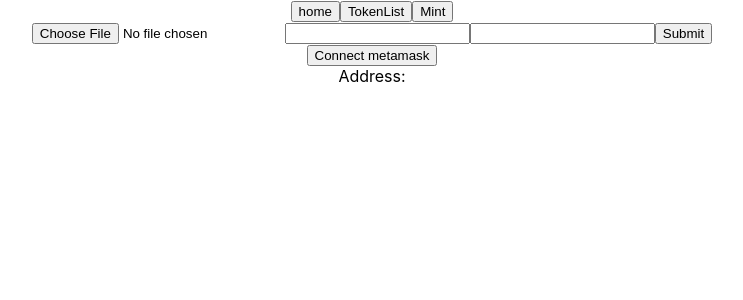
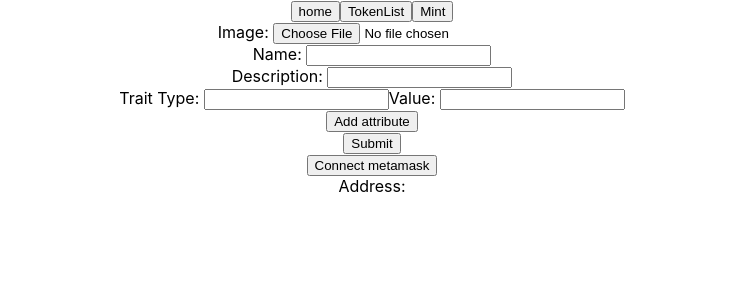
Before and after one commit to codestates/beb-03-GroundY, a React (Create React App) app in the folder opensea-project/: page /mint in a window 1280 px wide. Shown: the top 300 px of the page, without its empty margins (268-1011 px from the left). Built offline with nearby package versions, Linux system fonts and the light colour scheme.

Commit message:
Finish minting page

```diff
--- /dev/null
+++ b/opensea-project/src/components/MintForm/Attribute/Attribute.js
@@ -0,0 +1,24 @@
+import React from 'react';
+
+const Attribute = ({attributeValues, handleAttribute, addAttribute, removeAttribute}) => {
+  return (
+	<div>
+	  {attributeValues.map((el, idx) => (
+		<div key={idx} >
+		  <label>Trait Type: </label>
+		  <input type='text' name='trait_type' value={el.trait_type || ''} onChange={(e) => {handleAttribute(e, idx);}} />
+		  <label>Value: </label>
+		  <input type='text' name='value' value={el.value || ''} onChange={(e) => {handleAttribute(e, idx);}} />
+		  {
+			idx ?
+			  <button onClick={() => {removeAttribute(idx);}}>Remove attribute</button> :
+			  null
+		  }
+		</div>
+	  ))}
+	  <button onClick={() => {addAttribute();}} >Add attribute</button>
+	</div>
+  );
+}
+
+export default Attribute;
--- a/opensea-project/src/components/MintForm/MintForm.js
+++ b/opensea-project/src/components/MintForm/MintForm.js
@@ -1,11 +1,24 @@
 import React from 'react';
 
-const MintForm = ({submit, retrieveImage}) => {
+// import components
+import Attribute from './Attribute/Attribute';
+
+const MintForm = ({submit, retrieveImage, attributeValues, handleAttribute, addAttribute, removeAttribute, data, handleData}) => {
   return (
 	<div>
-	  <input type='file' name='image' onChange={retrieveImage} />
-	  <input type='text' name='name' />
-	  <input type='text' name='description' />
+	  <div>
+		<label>Image: </label>
+		<input type='file' name='image' onChange={retrieveImage} />
+	  </div>
+	  <div>
+		<label>Name: </label>
+		<input type='text' name='name' value={data.name} onChange={handleData} />
+	  </div>
+	  <div>
+		<label>Description: </label>
+		<input type='text' name='description' value={data.description} onChange={handleData} />
+	  </div>
+	  <Attribute attributeValues={attributeValues} handleAttribute={handleAttribute} addAttribute={addAttribute} removeAttribute={removeAttribute} />
 	  <button onClick={() => {submit();}}>Submit</button>
 	</div>
   );
--- a/opensea-project/src/pages/Mint/Mint.js
+++ b/opensea-project/src/pages/Mint/Mint.js
@@ -6,9 +6,37 @@ import {create} from 'ipfs-http-client';
 // import components
 import MintForm from '../../components/MintForm/MintForm';
 
+// import ABI
+import erc721Abi from '../../abi/erc721Abi';
+
 const Mint = ({web3, account}) => {
-  const [image, setImage] = useState();
-  const [metadata, setMetadata] = useState({});
+  const [image, setImage] = useState(null);
+  const [data, setData] = useState({name: '', description: ''});
+  const [attributeValues, setAttributeValues] = useState([{trait_type: '', value: ''}]);
+
+  const handleData = (e) => {
+	const newData = {...data};
+	newData[e.target.name] = e.target.value;
+	setData(newData);
+	console.log(data);
+  }
+
+  const handleAttribute = (e, idx) => {
+	const newAttributes = [...attributeValues];
+	newAttributes[idx][e.target.name] = e.target.value;
+	setAttributeValues(newAttributes);
+	console.log(attributeValues);
+  }
+
+  const addAttribute = () => {
+	setAttributeValues([...attributeValues, {trait_type: '', value: ''}]);
+  }
+
+  const removeAttribute = (idx) => {
+	const newAttributes = [...attributeValues];
+	newAttributes.splice(idx, 1);
+	setAttributeValues(newAttributes);
+  }
 
   const retrieveImage = (e) => {
 	const data = e.target.files[0];
@@ -24,14 +52,28 @@ const Mint = ({web3, account}) => {
 	// create ipfs object with infura gateway
 	const ipfs = create('https://ipfs.infura.io:5001/api/v0');
 
-	const added = await ipfs.add(image);
-	const url = `https://ipfs.infura.io/ipfs/${added.path}`;
-	console.log(url);
+	const imageAdded = await ipfs.add(image);
+	const imageUrl = `https://ipfs.infura.io/ipfs/${imageAdded.path}`;
+
+	const metadataJson = JSON.stringify({...data, 'image': imageUrl, 'attributes': attributeValues});
+
+	const metadataAdded = await ipfs.add(metadataJson);
+	const metadataUrl = `https://ipfs.infura.io/ipfs/${metadataAdded.path}`;
+	console.log(metadataUrl);
+	const tokenContract = new web3.eth.Contract(erc721Abi, '0xb66df44befEdc0Cc63CD80F9F08EFC99CB9451fe', {from: account});
+
+	tokenContract.methods
+	  .mintNFT(account, metadataUrl)
+	  .send({from: account});
+
+	setImage(null);
+	setData({name: '', description: ''});
+	setAttributeValues([{trait_type: '', value: ''}]);
   }
 
   return (
 	<div>
-	  <MintForm submit={submit} retrieveImage={retrieveImage} />
+	  <MintForm submit={submit} retrieveImage={retrieveImage} attributeValues={attributeValues} handleAttribute={handleAttribute} addAttribute={addAttribute} removeAttribute={removeAttribute} data={data} handleData={handleData} />
 	</div>
   );
 }
```
Also changed, not shown: 1 other file (tests, documents, lock files or other folders).
